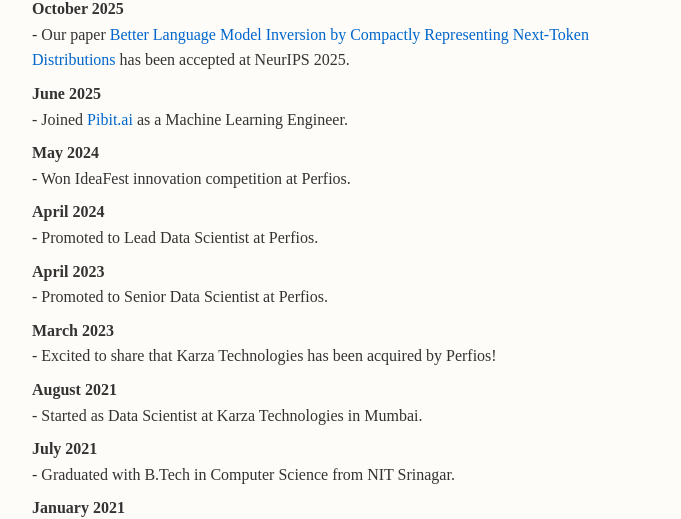
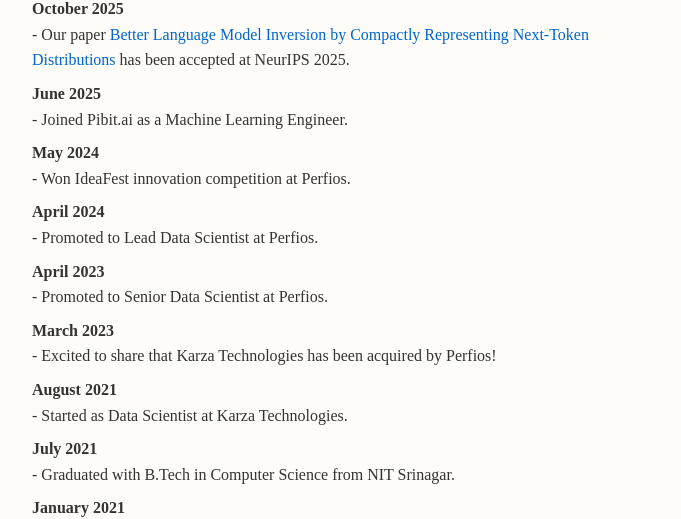
Before and after one commit to themurtazanazir/themurtazanazir.github.io, an MkDocs documentation site: the page built from docs/index.md, in a window 1280 px wide. Shown: the part 305-824 px from the top of the page, without its empty margins (168-849 px from the left). Built offline with MkDocs 1.6.1 and Material for MkDocs 9.7.7, drawn with Linux system fonts in a browser that asks for light colours.

Commit message:
Remove location from Karza entry and link from Pibit.ai

```diff
--- a/docs/index.md
+++ b/docs/index.md
@@ -8,7 +8,7 @@ murtaza.nazir [at] pibit.ai | [GitHub](https://github.com/themurtazanazir/) | [T
 
 **October 2025** - Our paper [Better Language Model Inversion by Compactly Representing Next-Token Distributions](https://arxiv.org/abs/2506.17090) has been accepted at NeurIPS 2025.
 
-**June 2025** - Joined [Pibit.ai](https://pibit.ai) as a Machine Learning Engineer.
+**June 2025** - Joined Pibit.ai as a Machine Learning Engineer.
 
 **May 2024** - Won IdeaFest innovation competition at Perfios.
 
@@ -18,7 +18,7 @@ murtaza.nazir [at] pibit.ai | [GitHub](https://github.com/themurtazanazir/) | [T
 
 **March 2023** - Excited to share that Karza Technologies has been acquired by Perfios!
 
-**August 2021** - Started as Data Scientist at Karza Technologies in Mumbai.
+**August 2021** - Started as Data Scientist at Karza Technologies.
 
 **July 2021** - Graduated with B.Tech in Computer Science from NIT Srinagar.
 
```
